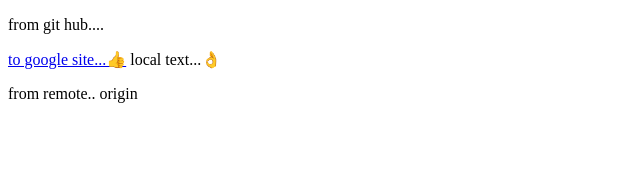
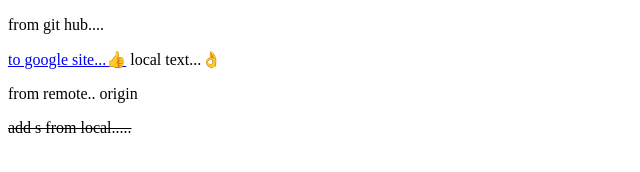
Before and after one commit to Efrat2024/test_05, a plain HTML site: page index.html in a window 1280 px wide. Shown: the whole page, without its empty margins (0-640 px from the left). Drawn offline with Linux system fonts and the light colour scheme.

Commit message:
add s in index html

```diff
--- a/index.html
+++ b/index.html
@@ -11,5 +11,7 @@
     <a href="https://www.google.com"> to google site...👍</a>
     <span> local text...👌</span>
     <p> from remote.. origin</p>
+
+    <s> add s from local.....</s>
 </body>
 </html>
```
